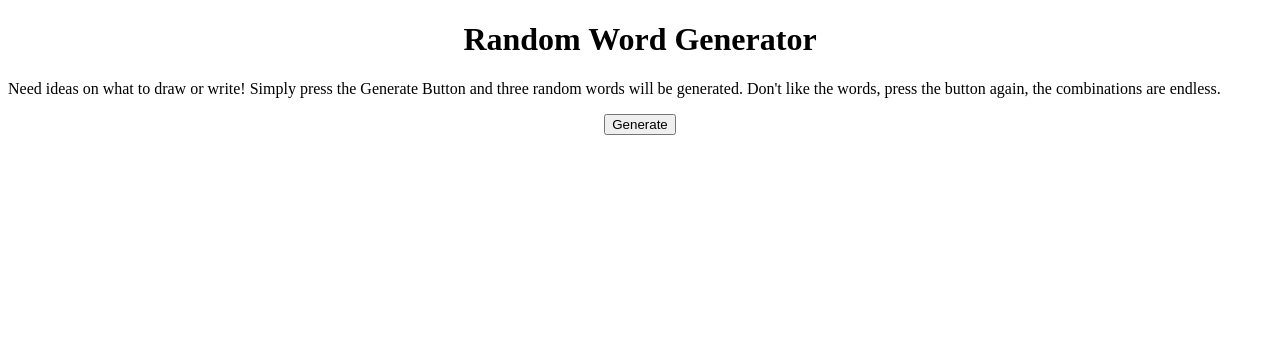
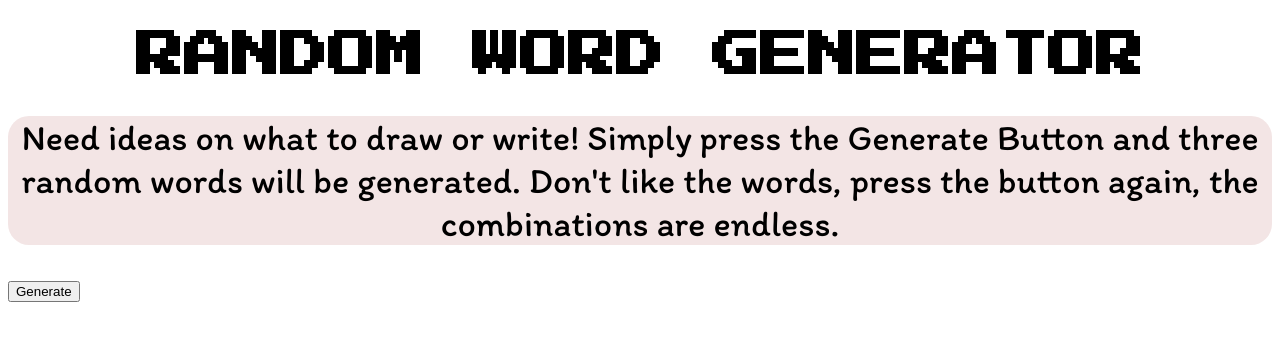
Before and after one commit to devcesarfs/random-word-generator, a website built with Parcel: page source/index.html in a window 1280 px wide. Built offline with nearby package versions, Linux system fonts and the light colour scheme.

Commit message:
First Implementation of CCS
Basic css affecting header and description elements

```diff
--- a/source/index.html
+++ b/source/index.html
@@ -5,6 +5,10 @@
     <meat charset="utf-=8" />
     <title>Random Word Generator</title>
     <link rel="stylesheet" href="styles.css" />
+    <link rel="preconnect" href="https://fonts.googleapis.com">
+    <link rel="preconnect" href="https://fonts.gstatic.com" crossorigin>
+    <link href="https://fonts.googleapis.com/css2?family=Press+Start+2P&display=swap" rel="stylesheet">
+    <link href="https://fonts.googleapis.com/css2?family=Itim&family=Press+Start+2P&display=swap" rel="stylesheet">
     <script type="module">
         import { generateRandomWords, runCarrousel } from './app.js';
         window.generateRandomWords = generateRandomWords;
@@ -13,9 +17,9 @@
 </head>
 
 <body>
-    <h1>Random Word Generator</h1>
-    <div>
-        <p>
+    <h1>RANDOM WORD GENERATOR</h1>
+    <div class="description-card">
+        <p class="description-container">
             Need ideas on what to draw or write! Simply press the Generate Button and three random
             words will be generated. Don't like the words, press the button again, the combinations are endless.
         </p>
--- a/source/styles.css
+++ b/source/styles.css
@@ -1,32 +1,26 @@
-h1{
+body{
+    /*
+    margin: 30px;
+    padding: 10px;
+    */
+}
+h1 {
+    font-family: 'Press Start 2P', cursive;
     text-align: center;
+    font-size: 48px;
+    /*margin-top: 79px;*/
 }
-.parent-btn-container{
+
+.description-container {
+    font-family: 'Itim', cursive;
+    font-size: 36px;
     text-align: center;
 }
 
-.random-words-cnt{
-    margin-top:25px;
-    display: flex;
-    flex-direction: row;
-    justify-content: space-evenly;
-}
-/*
-.carrousel-ctn{
-    width: 100px;
-    height: 100px;
-    background-image: linear-gradient(black,white,black);
-    text-align: center;
-    animation-name: ani;
-    animation-duration: 4s;
-}
-
-@keyframes ani {
-    0%{background-image: linear-gradient(black, white, black);}
-    25%{ background-image: linear-gradient(white, black, white);}
-    50%{ background-image: linear-gradient(black, white, black);}
-    75%{ background-image: linear-gradient(white, black, white);}
-    100%{background-image: linear-gradient(black, white, black);}
+.description-card {
+    border-style:none;
+    border-width: 2px;
+    border-radius: 21px;
+    background-color: #F3E5E5;
 
 }
-*/
```
Also changed, not shown: dist/index.html, 2 other files.
